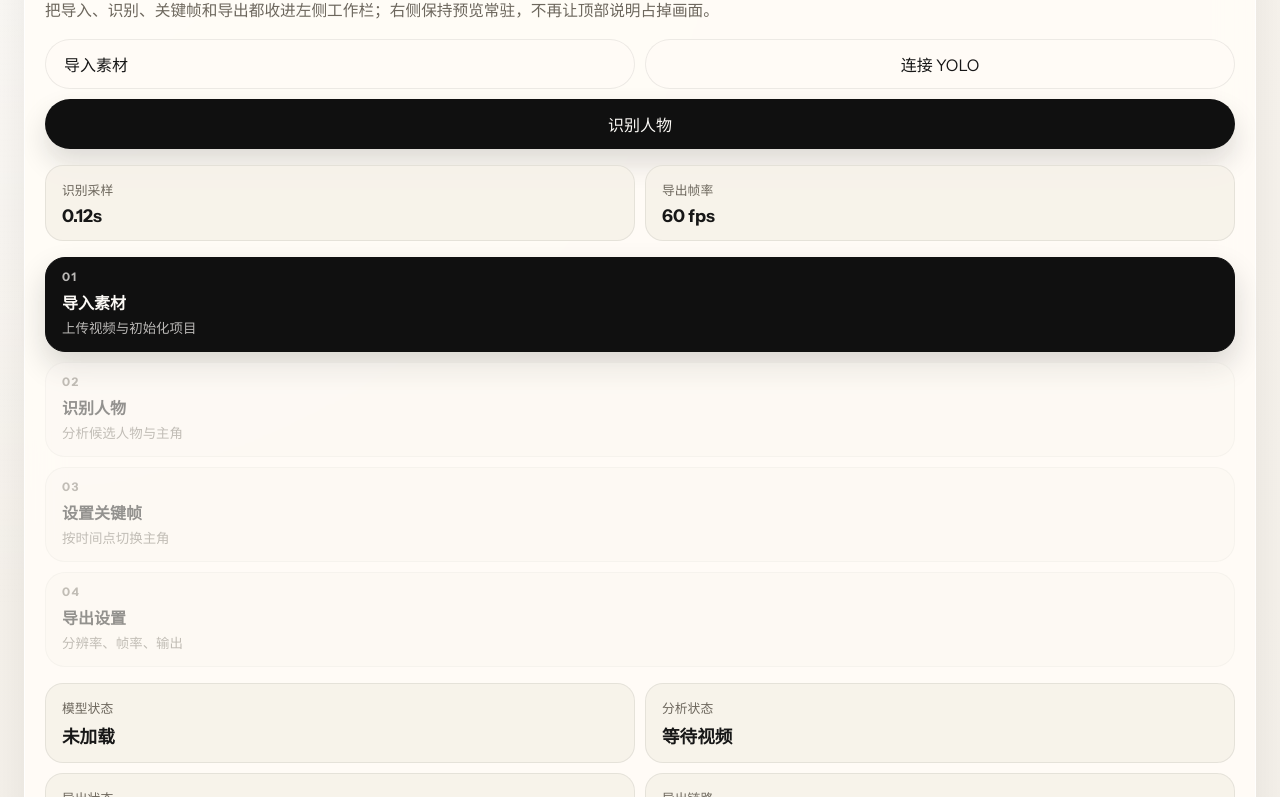
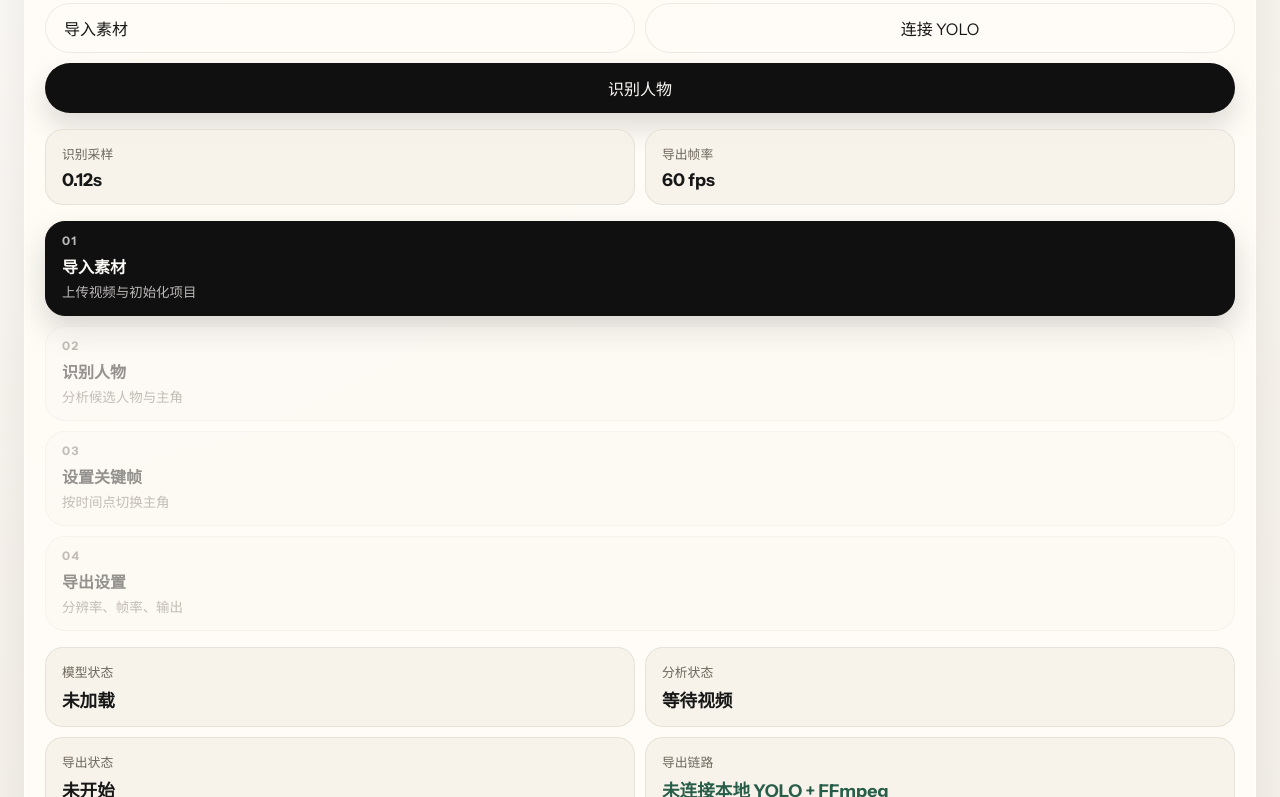
Before and after one commit to baiyj0123/Dance-Focus, a plain HTML site: page index.html in a window 1280 px wide. Shown: the part 155-952 px from the top of the page. Drawn offline with Linux system fonts and the light colour scheme; no server answers.

Commit message:
Update index.html

```diff
--- a/index.html
+++ b/index.html
@@ -19,7 +19,7 @@
             <div class="sidebar-copy">
               <p class="eyebrow">Dance Studio Privacy Suite</p>
               <h1>专业直拍剪辑工作台</h1>
-              <p class="sidebar-note">把导入、识别、关键帧和导出都收进左侧工作栏；右侧保持预览常驻，不再让顶部说明占掉画面。</p>
+
             </div>
             <div class="sidebar-actions">
               <label class="ghost-button upload-trigger" for="video-input">导入素材</label>
```
